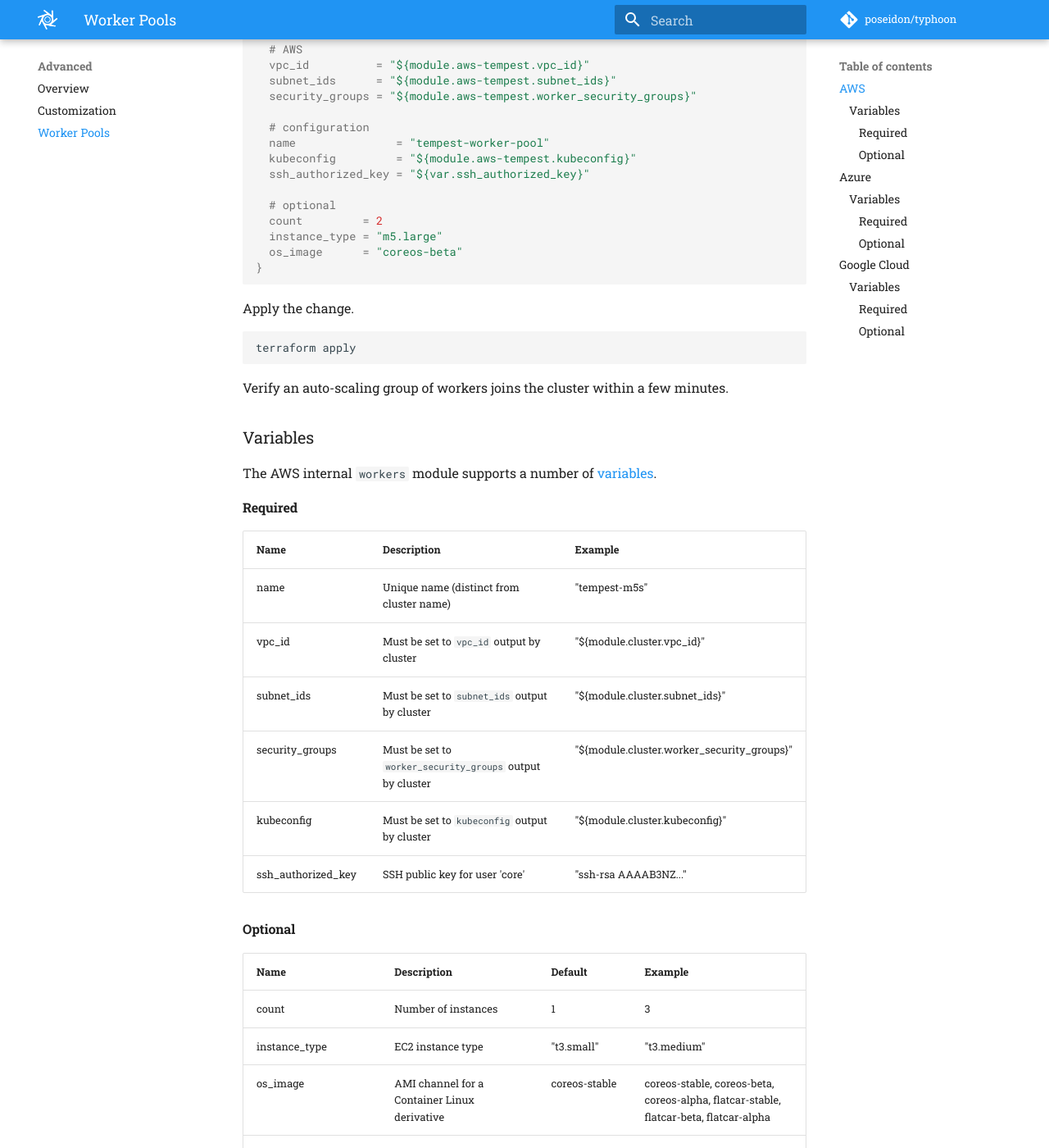
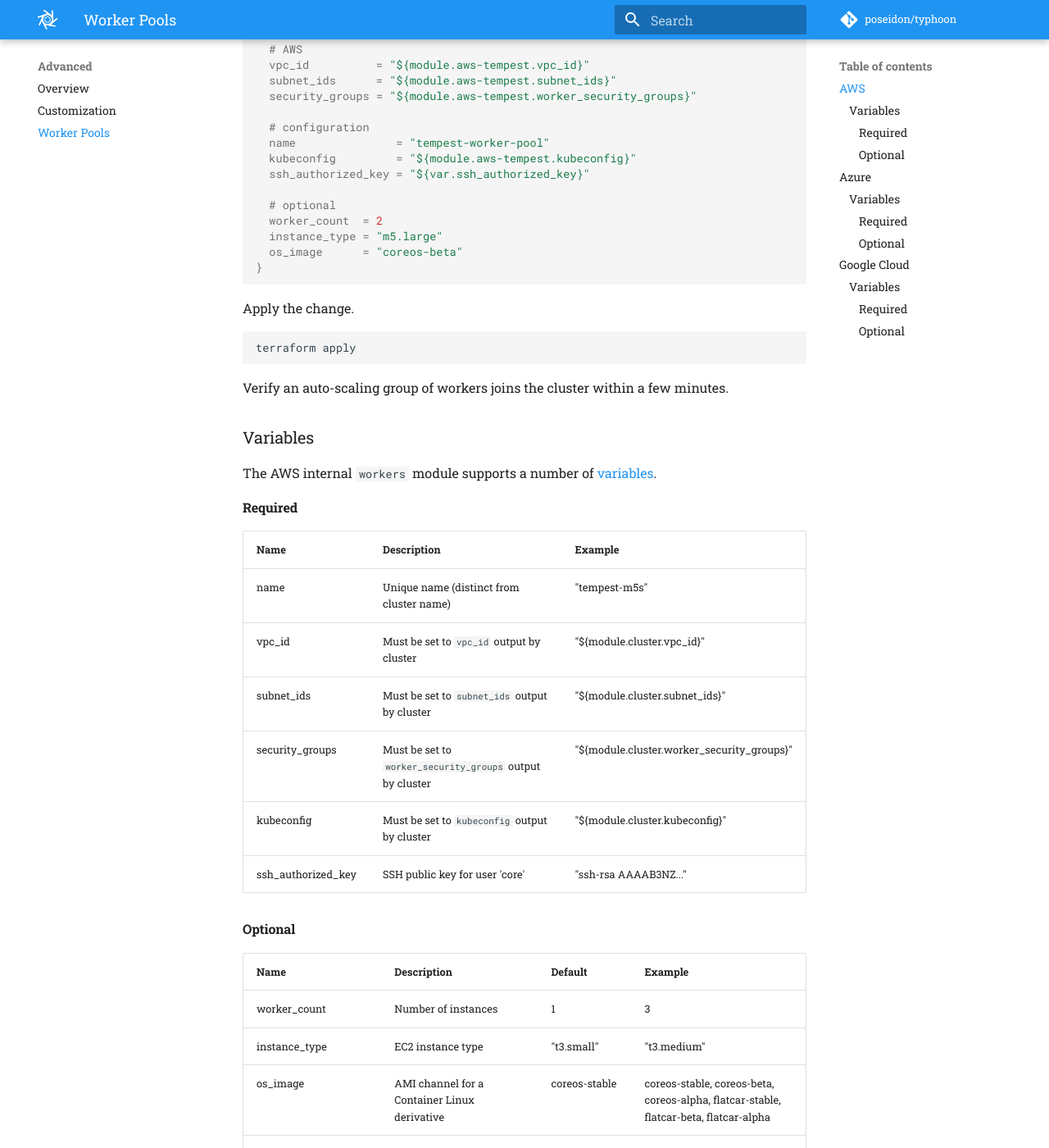
Before and after one commit to poseidon/typhoon, an MkDocs documentation site: the page built from docs/advanced/worker-pools.md, in a window 1280 px wide and 1400 px high, scrolled down 774 px. Shown: the whole window at 82% size. Built offline with MkDocs 1.6.1 and Material for MkDocs 9.7.7, drawn with Linux system fonts in a browser that asks for light colours; comment, search, counter and statistics services are not loaded; some of the changed text lies outside the part shown.

Commit message:
Rename worker pool modules' count variable to worker_count
* This change affects users who use worker pools on AWS, GCP, or
Azure with a Container Linux derivative
* Rename worker pool modules' `count` variable to `worker_count`,
because `count` will be a reserved variable name in Terraform v0.12

````diff
--- a/docs/advanced/worker-pools.md
+++ b/docs/advanced/worker-pools.md
@@ -33,7 +33,7 @@ module "tempest-worker-pool" {
   ssh_authorized_key = "${var.ssh_authorized_key}"
 
   # optional
-  count         = 2
+  worker_count  = 2
   instance_type = "m5.large"
   os_image      = "coreos-beta"
 }
@@ -66,7 +66,7 @@ The AWS internal `workers` module supports a number of [variables](https://githu
 
 | Name | Description | Default | Example |
 |:-----|:------------|:--------|:--------|
-| count | Number of instances | 1 | 3 |
+| worker_count | Number of instances | 1 | 3 |
 | instance_type | EC2 instance type | "t3.small" | "t3.medium" |
 | os_image | AMI channel for a Container Linux derivative | coreos-stable | coreos-stable, coreos-beta, coreos-alpha, flatcar-stable, flatcar-beta, flatcar-alpha |
 | disk_size | Size of the disk in GB | 40 | 100 |
@@ -101,9 +101,9 @@ module "ramius-worker-pool" {
   ssh_authorized_key = "${var.ssh_authorized_key}"
 
   # optional
-  count    = 2
-  vm_type  = "Standard_F4"
-  priority = "Low"
+  worker_count = 2
+  vm_type      = "Standard_F4"
+  priority     = "Low"
 }
 ```
 
@@ -136,7 +136,7 @@ The Azure internal `workers` module supports a number of [variables](https://git
 
 | Name | Description | Default | Example |
 |:-----|:------------|:--------|:--------|
-| count | Number of instances | 1 | 3 |
+| worker_count | Number of instances | 1 | 3 |
 | vm_type | Machine type for instances | "Standard_F1" | See below |
 | os_image | Channel for a Container Linux derivative | coreos-stable | coreos-stable, coreos-beta, coreos-alpha |
 | priority | Set priority to Low to use reduced cost surplus capacity, with the tradeoff that instances can be deallocated at any time | Regular | Low |
@@ -169,7 +169,7 @@ module "yavin-worker-pool" {
   ssh_authorized_key = "${var.ssh_authorized_key}"
 
   # optional
-  count        = 2
+  worker_count = 2
   machine_type = "n1-standard-16"
   os_image     = "coreos-beta"
   preemptible  = true
@@ -215,7 +215,7 @@ Check the list of regions [docs](https://cloud.google.com/compute/docs/regions-z
 
 | Name | Description | Default | Example |
 |:-----|:------------|:--------|:--------|
-| count | Number of instances | 1 | 3 |
+| worker_count | Number of instances | 1 | 3 |
 | machine_type | Compute instance machine type | "n1-standard-1" | See below |
 | os_image | Container Linux image for compute instances | "coreos-stable" | "coreos-alpha", "coreos-beta" |
 | disk_size | Size of the disk in GB | 40 | 100 |
````
Also changed, not shown: CHANGES.md (+12 -0 lines), 9 other files.
